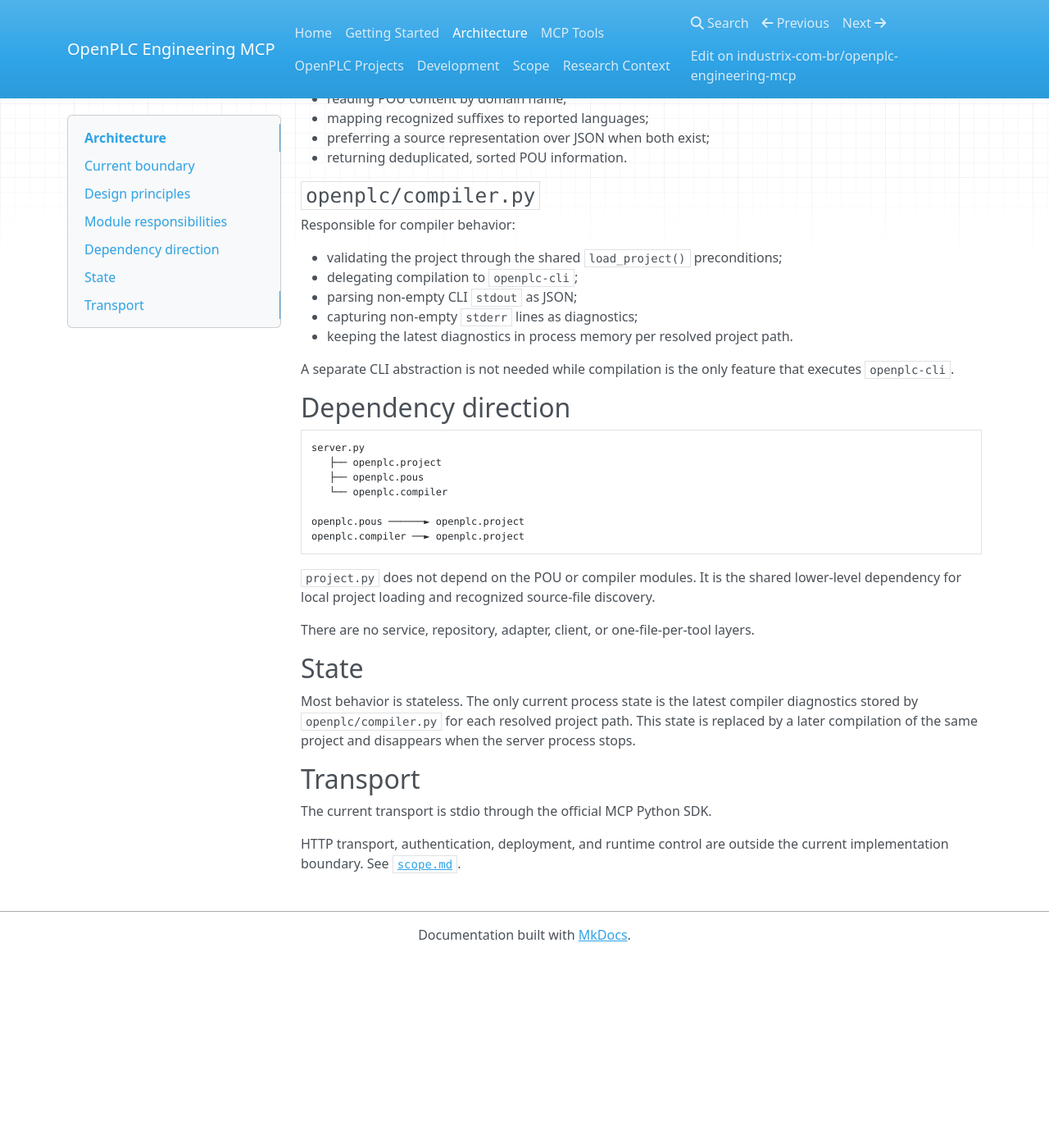
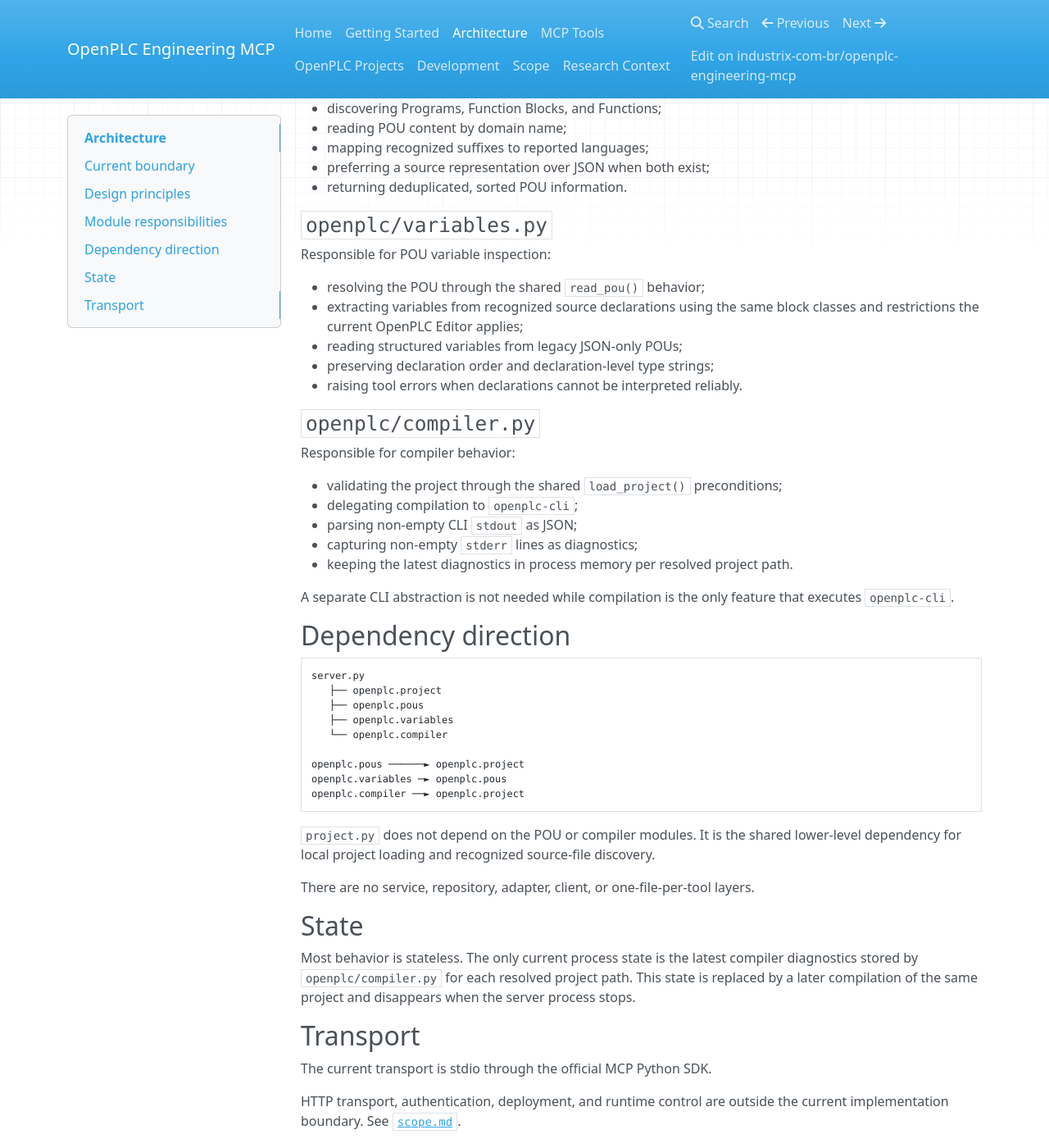
Before and after one commit to industrix-com-br/openplc-engineering-mcp, an MkDocs documentation site: the page built from docs/architecture.md, in a window 1280 px wide and 1400 px high, scrolled down 1394 px. Shown: the whole window at 82% size. Built offline with MkDocs 1.6.1, drawn with Linux system fonts in a browser that asks for light colours; nearby versions of some CDN libraries; before the commit the page ends 2562 px from its top, so only the background shows below that; some of the changed text lies outside the part shown.

Commit message:
docs: sync index, architecture, and development docs with list_variables

````diff
--- a/docs/architecture.md
+++ b/docs/architecture.md
@@ -12,6 +12,8 @@
         +-- project.py ---- local OpenPLC project files
         |
         +-- pous.py ------- local OpenPLC project files
+        |
+        +-- variables.py -- POU variable declarations
         |
         +-- compiler.py --- openplc-cli
 ```
@@ -61,6 +63,16 @@
 - preferring a source representation over JSON when both exist;
 - returning deduplicated, sorted POU information.
 
+### `openplc/variables.py`
+
+Responsible for POU variable inspection:
+
+- resolving the POU through the shared `read_pou()` behavior;
+- extracting variables from recognized source declarations using the same block classes and restrictions the current OpenPLC Editor applies;
+- reading structured variables from legacy JSON-only POUs;
+- preserving declaration order and declaration-level type strings;
+- raising tool errors when declarations cannot be interpreted reliably.
+
 ### `openplc/compiler.py`
 
 Responsible for compiler behavior:
@@ -79,9 +91,11 @@
 server.py
    ├── openplc.project
    ├── openplc.pous
+   ├── openplc.variables
    └── openplc.compiler
 
 openplc.pous ──────► openplc.project
+openplc.variables ─► openplc.pous
 openplc.compiler ──► openplc.project
 ```
 
````
Also changed, not shown: other parts of docs/architecture.md (+1 -1 lines), docs/development.md (+1 -0 lines), docs/index.md (+5 -2 lines).
